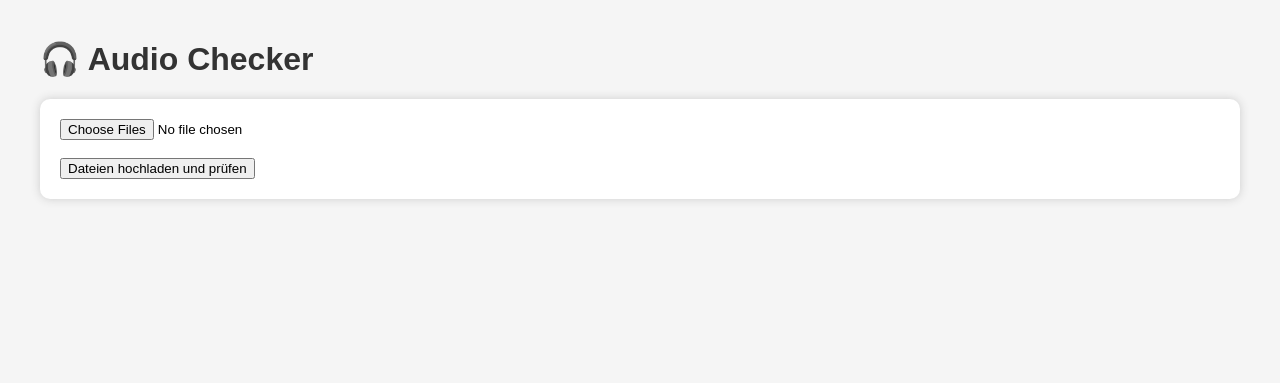
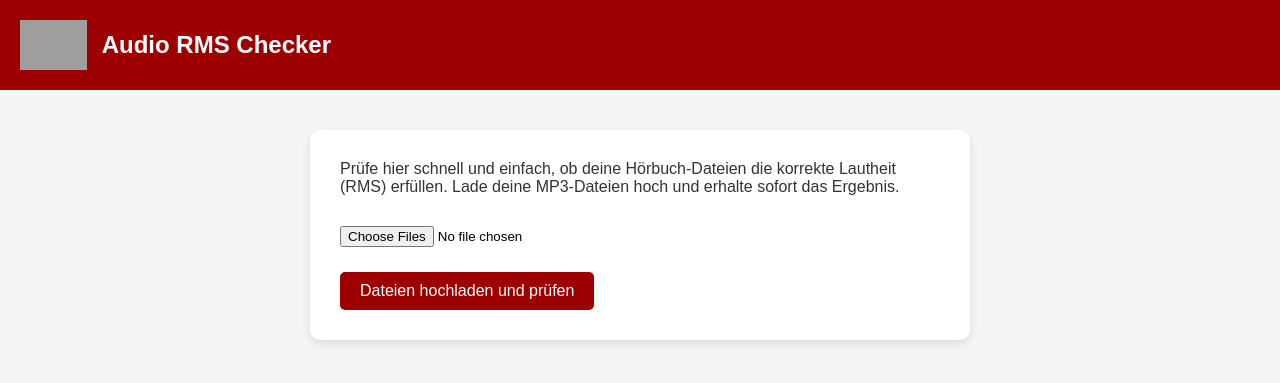
Before and after one commit to PietHenryRecords/audiocheck, a Flask app: page / in a window 1280 px wide. Shown: the top 383 px of the page. Run offline with Flask 2, Linux system fonts and the light colour scheme; grey boxes are pictures that could not be loaded.

Commit message:
Update index.html

```diff
--- a/templates/index.html
+++ b/templates/index.html
@@ -2,112 +2,89 @@
 <html lang="de">
 <head>
     <meta charset="UTF-8">
-    <title>Audio Checker</title>
+    <title>Audio RMS Checker</title>
     <style>
         body {
             font-family: Arial, sans-serif;
-            margin: 40px;
-            background-color: #f5f5f5;
+            background: #f5f5f5;
+            margin: 0;
+            padding: 0;
         }
-        h1 {
+        header {
+            background: #9c0000;
+            color: white;
+            padding: 20px;
+            display: flex;
+            align-items: center;
+        }
+        header img {
+            height: 50px;
+            margin-right: 15px;
+        }
+        header h1 {
+            margin: 0;
+            font-size: 24px;
+        }
+        main {
+            max-width: 600px;
+            margin: 40px auto;
+            background: white;
+            padding: 30px;
+            border-radius: 10px;
+            box-shadow: 0px 4px 10px rgba(0,0,0,0.1);
+        }
+        .description {
+            margin-bottom: 30px;
             color: #333;
+            font-size: 16px;
         }
-        .upload-form {
-            background: white;
-            padding: 20px;
-            border-radius: 10px;
-            box-shadow: 0px 0px 10px #ccc;
-            margin-bottom: 30px;
+        input[type="file"] {
+            margin-bottom: 15px;
         }
-        .report {
-            background: white;
-            padding: 20px;
-            border-radius: 10px;
-            box-shadow: 0px 0px 10px #ccc;
-            margin-top: 20px;
+        button {
+            background-color: #9c0000;
+            border: none;
+            color: white;
+            padding: 10px 20px;
+            margin-top: 10px;
+            cursor: pointer;
+            font-size: 16px;
+            border-radius: 5px;
         }
-        .file-name {
-            font-weight: bold;
-            margin-bottom: 10px;
-        }
-        .status-ok {
-            color: green;
-            font-weight: bold;
-        }
-        .status-fail {
-            color: red;
-            font-weight: bold;
-        }
-        .value {
-            font-family: monospace;
-            margin-bottom: 5px;
-        }
-        .csv-button {
-            margin-top: 20px;
-            padding: 10px 20px;
-            font-size: 16px;
-            background-color: #4CAF50;
-            color: white;
-            text-decoration: none;
-            border-radius: 5px;
+        button:hover {
+            background-color: #7a0000;
         }
     </style>
 </head>
 <body>
 
-    <h1>🎧 Audio Checker</h1>
+<header>
+    <img src="https://cdn-icons-png.flaticon.com/512/727/727245.png" alt="Logo">
+    <h1>Audio RMS Checker</h1>
+</header>
 
-    <div class="upload-form">
-        <form method="POST" action="/upload" enctype="multipart/form-data">
-            <input type="file" name="files" accept=".mp3,.flac" multiple required>
-            <br><br>
-            <button type="submit">Dateien hochladen und prüfen</button>
-        </form>
+<main>
+    <div class="description">
+        Prüfe hier schnell und einfach, ob deine Hörbuch-Dateien die korrekte Lautheit (RMS) erfüllen.
+        Lade deine MP3-Dateien hoch und erhalte sofort das Ergebnis.
     </div>
+
+    <form action="/" method="post" enctype="multipart/form-data">
+        <input type="file" name="files" multiple required><br>
+        <button type="submit">Dateien hochladen und prüfen</button>
+    </form>
 
     {% if reports %}
         <h2>Ergebnisse:</h2>
-
         {% for report in reports %}
-            <div class="report">
-                {% if report is string %}
-                    <div class="status-fail">{{ report }}</div>
-                {% else %}
-                    {% for filename, data in report.items() %}
-                        <div class="file-name">{{ filename }}</div>
-                        {% if data['Fehler bei RMS-Messung'] %}
-                            <div class="status-fail">Fehler: {{ data['Fehler bei RMS-Messung'] }}</div>
-                        {% else %}
-                            <div class="value">
-                                Gemessene RMS: {{ "%.2f"|format(data["Gemessene RMS (mean_volume, dB)"]) }} dB
-                            </div>
-
-                            {% if data["Gemessene RMS (mean_volume, dB)"] > -18 %}
-                                <div class="value">Abweichung: {{ "%.2f"|format(data["Gemessene RMS (mean_volume, dB)"] - (-18)) }} dB zu laut</div>
-                            {% elif data["Gemessene RMS (mean_volume, dB)"] < -24 %}
-                                <div class="value">Abweichung: {{ "%.2f"|format((-24) - data["Gemessene RMS (mean_volume, dB)"]) }} dB zu leise</div>
-                            {% else %}
-                                <div class="value">Abweichung: innerhalb der Toleranz ✅</div>
-                            {% endif %}
-
-                            <div class="{% if data['RMS OK (zwischen -24 und -18 dB)'] %}status-ok{% else %}status-fail{% endif %}">
-                                {% if data['RMS OK (zwischen -24 und -18 dB)'] %}
-                                    ✅ RMS passt (zwischen -24 und -18 dB)
-                                {% else %}
-                                    ❌ RMS außerhalb der Vorgaben
-                                {% endif %}
-                            </div>
-                        {% endif %}
-                    {% endfor %}
-                {% endif %}
-            </div>
+            <div>{{ report }}</div>
         {% endfor %}
-
-        <div>
-            <a href="/download_csv" class="csv-button">📥 Ergebnisse als CSV herunterladen</a>
-        </div>
-
+        <br>
+        <form action="/download" method="get">
+            <button type="submit">Ergebnisse als CSV herunterladen</button>
+        </form>
     {% endif %}
+</main>
 
 </body>
 </html>
```
